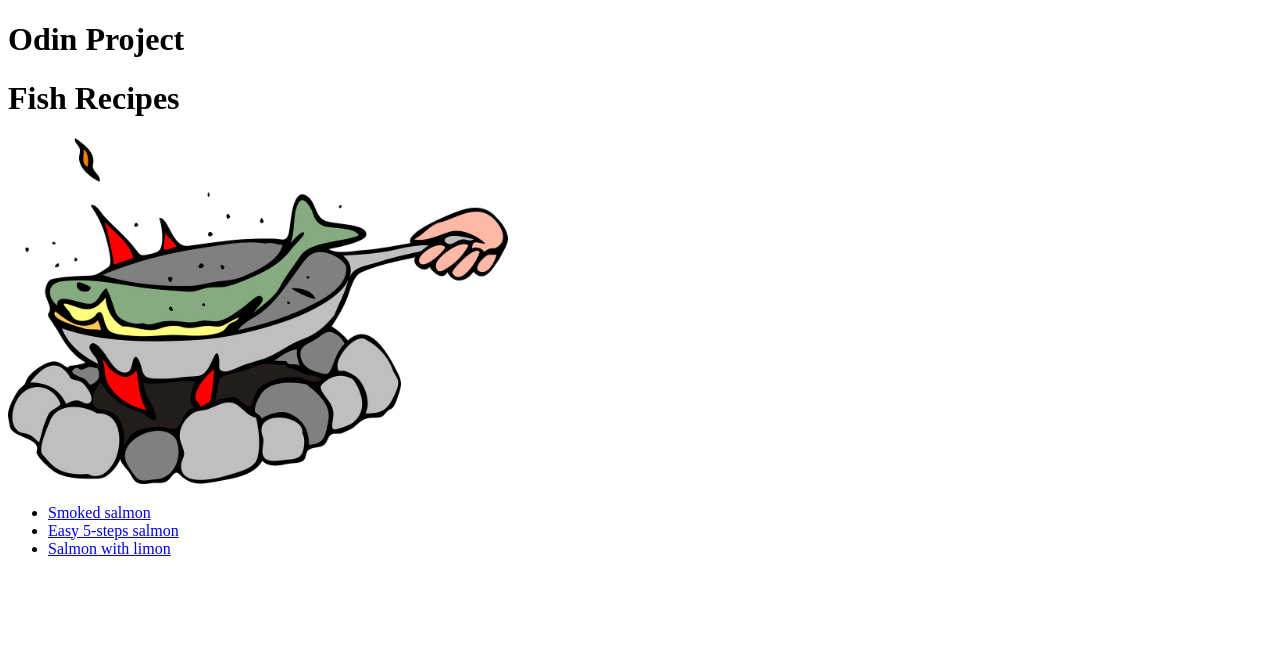
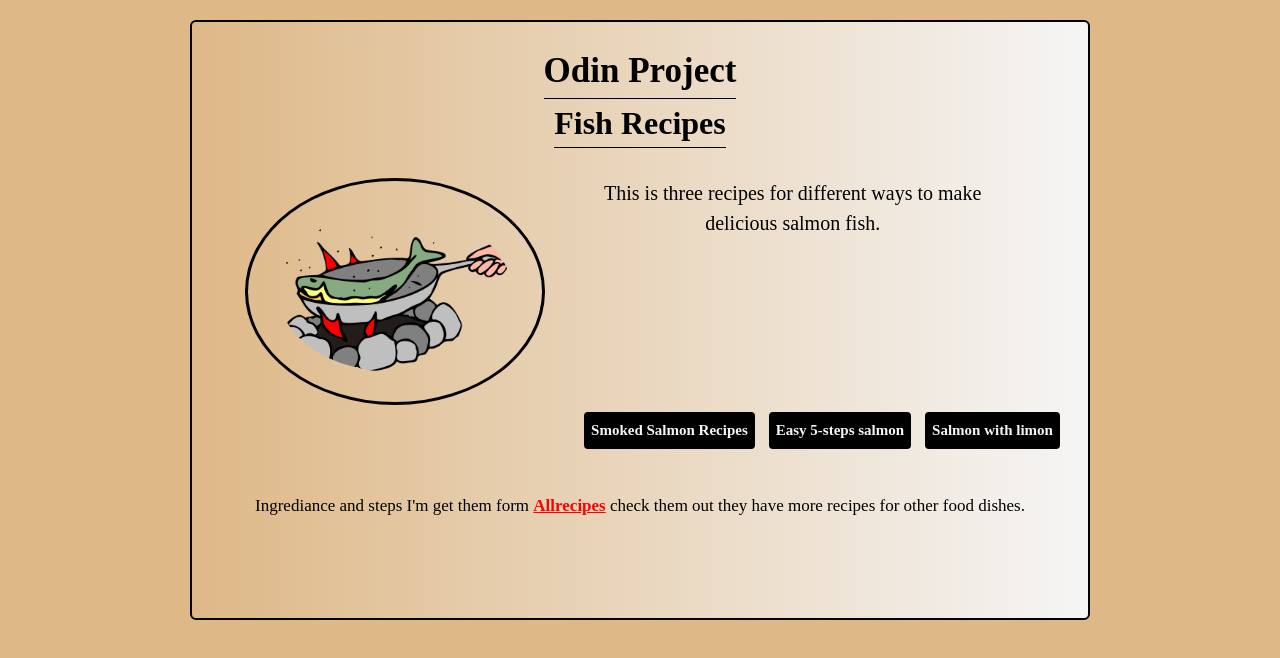
Before and after one commit to Rz0n/Second-web-site, a plain HTML site: page recipesProject/index.html in a window 1280 px wide. Drawn offline with Linux system fonts and the light colour scheme.

Commit message:
add css and js to project

```diff
--- a/recipesProject/index.html
+++ b/recipesProject/index.html
@@ -5,15 +5,19 @@
     <meta http-equiv="X-UA-Compatible" content="IE=edge">
     <meta name="viewport" content="width=device-width, initial-scale=1.0">
     <title>Recipes Project</title>
+    <link rel="stylesheet" href="style.css">
 </head>
 <body>
-    <h1>Odin Project</h1>
-    <h1>Fish Recipes</h1>
-    <img src="fish.png" width="500px">
-    <ul>
-        <li><a href="recipes/smokedSalmon.html">Smoked salmon</a></li>
-        <li><a href="recipes/easySalmon.html">Easy 5-steps salmon</a></li>
-        <li><a href="recipes/lemonSalmon.html">Salmon with limon</a></li>
-    </ul>
+    <div class="conteiner">
+        <h1 class="header">Odin Project</h1>
+        <h1 class="title">Fish Recipes</h1>
+        <img class="picture" alt="Pan Picture" src="fish.png">
+        <p>This is three recipes for different ways to make <br>delicious salmon fish. </p>
+            <button id="btn" >Smoked Salmon Recipes</button>
+            <button id="btn-2">Easy 5-steps salmon</button>
+            <button id="btn-3">Salmon with limon</button>
+        <footer id="foter">Ingrediance and steps I'm get them form <a href="https://www.allrecipes.com/" target="_blank">Allrecipes</a> check them out they have more recipes for other food dishes.</footer>
+    </div>
+    <script src="js.js"></script>
 </body>
 </html>
--- /dev/null
+++ b/recipesProject/js.js
@@ -0,0 +1,15 @@
+let first = document.querySelector('#btn');
+let second = document.querySelector('#btn-2');
+let three = document.querySelector('#btn-3');
+
+first.addEventListener('click', function(){
+    window.open("recipes/smokedSalmon.html");
+});
+
+second.addEventListener('click', function(){
+    window.open("recipes/easySalmon.html");
+});
+
+three.addEventListener('click', function(){
+    window.open("recipes/lemonSalmon.html");
+});
--- /dev/null
+++ b/recipesProject/style.css
@@ -0,0 +1,93 @@
+* {
+    line-height: 1.5;
+    margin: 0px;
+    padding: 0px;
+    box-sizing: border-box;
+}
+
+body {
+    background-color:burlywood;
+}
+
+.conteiner {
+    display: block;
+    text-align: center;
+    background:linear-gradient(to right,burlywood,whitesmoke);
+    color: black;
+    border: 2px solid black;
+    border-radius: 6px;
+    margin: 20px auto;
+    padding: 23px;
+    width: fit-content;
+    height: 600px;
+}
+
+.header {
+    font-size: 35px;
+    font-family: 'Times New Roman', Times, serif;
+    margin: auto;
+    width: fit-content;
+    border-bottom: 1px solid black;
+}
+
+.title {
+    font-family: 'Times New Roman', Times, serif;
+    margin: auto;
+    width: fit-content;
+    border-bottom: 1px solid black;
+}
+
+.picture {
+    width: 300px;
+    padding: 30px;
+    margin: 30px;
+    border: 3px solid black;
+    border-radius: 100%;
+}
+
+p {
+    display: inline-block;
+    position: absolute;
+    margin-left: 25px;
+    padding-top: 30px;
+    font-family: 'Times New Roman', Times, serif;
+    font-size: 20px;
+    width: fit-content;
+}
+
+#foter {
+    font-family: 'Times New Roman', Times, serif;
+    font-size: 17px;
+    margin-top: 39px;
+}
+
+button {
+    cursor: pointer;
+    margin: 5px;
+    padding: 5px;
+    font-family: 'Times New Roman', Times, serif;
+    font-size: 15px;
+    font-weight: bold;
+    border: 2px solid black;
+    border-radius: 4px;
+    background-color: black;
+    color: whitesmoke;
+    transition: 0.9s;
+}
+
+button:hover {
+    background-color: white;
+    color: black;
+    transition: 0.6s;
+    transition: ease-in-out 1s;
+}
+
+a {
+    color: red;
+    font-family: 'Times New Roman', Times, serif;
+    font-weight: bold;
+}
+
+a:hover {
+    color:black;
+}
```
Also changed, not shown: recipesProject/recipes/easySalmon.html (+1 -1 lines), recipesProject/recipes/lemonSalmon.html (+1 -1 lines), recipesProject/recipes/smokedSalmon.html (+1 -1 lines), recipesProject/recipes/Images/image.webp (renamed from recipesProject/recipes/image.webp), recipesProject/recipes/Images/image2.webp (renamed from recipesProject/recipes/image2.webp), recipesProject/recipes/Images/image3.webp (renamed from recipesProject/recipes/image3.webp).
